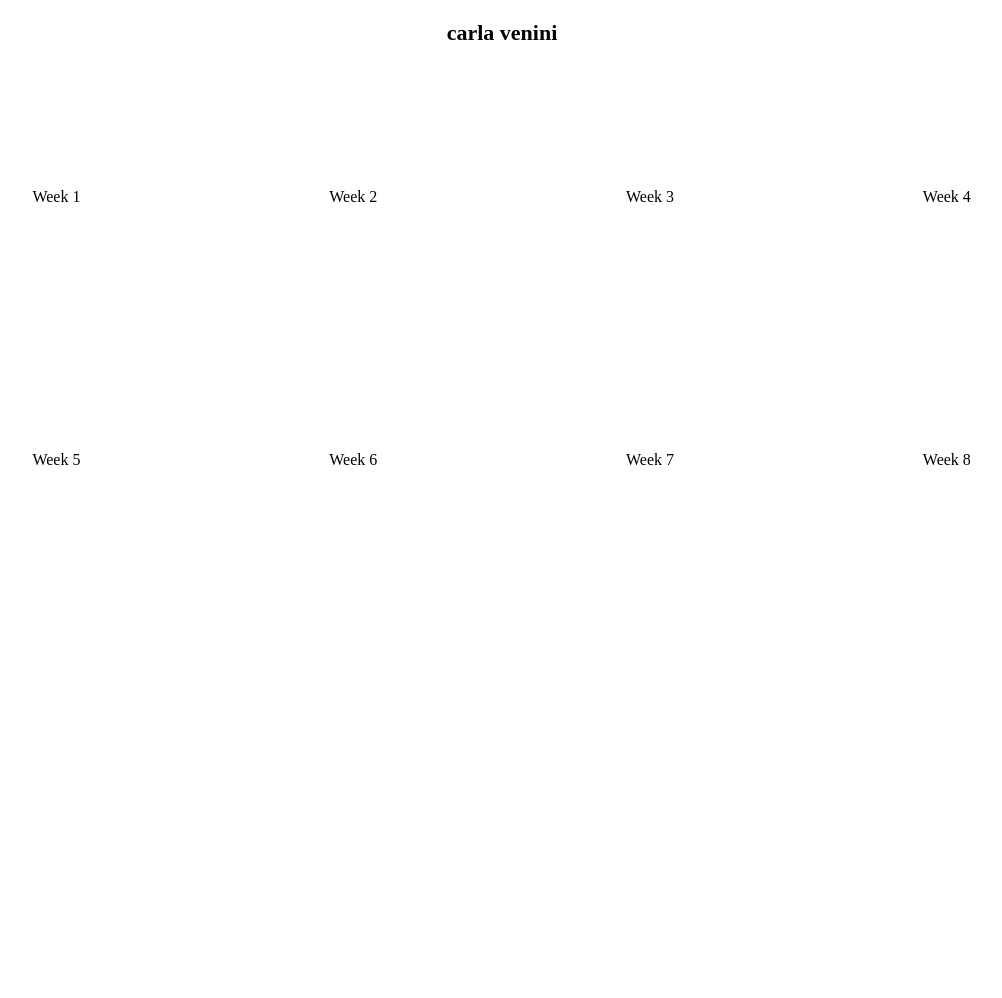
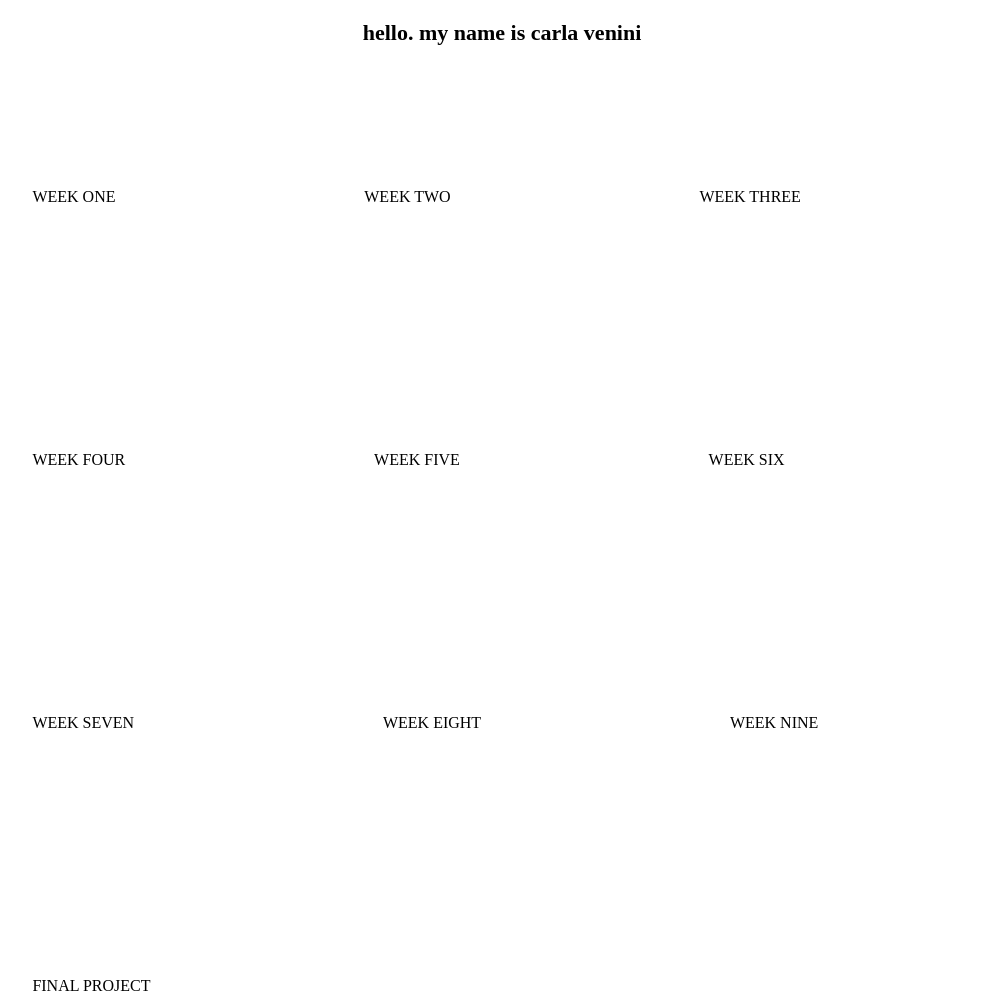
Before and after one commit to carlavenini/fewd-36, a plain HTML site: page index.html in a window 1280 px wide. Shown: the whole page, without its empty margins (138-1140 px from the left). Before the commit the page ends 800 px from the top, so only its background shows below. Drawn offline with Linux system fonts and the light colour scheme.

Commit message:
added final

```diff
--- a/index.html
+++ b/index.html
@@ -6,18 +6,20 @@
 
 <body>
 	<header>
-	<h1>carla venini</h1>
+	<h1>hello. my name is carla venini</h1>
 	</header>
 	<div class="row1">
 	 <ul>
-				<li><a href="cookie-recipe/cookie-recipe.html">Week 1</a></li>
-				<li><a href="resume/start.html">Week 2</a></li>
-				<li><a href="cookies/cookies.html">Week 3</a></li>
-				<li><a href="Week 4 Javascript/formulas-Javascript_day1/index.html">Week 4</a></li>
-				<li><a href="Week 5/compare-two-numbers/compare.html">Week 5</a></li>
-				<li><a href="Week 5/compare-two-numbers/compare.html">Week 6</a></li>
-				<li><a href="Week 7/ToDoList.html">Week 7</a></li>
-				<li><a href="Week 9/to-do-list-storage.html">Week 8</a></li>
+				<li><a href="cookie-recipe/cookie-recipe.html">WEEK ONE</a></li>
+				<li><a href="resume/start.html">WEEK TWO</a></li>
+				<li><a href="cookies/cookies.html">WEEK THREE</a></li>
+				<li><a href="Week 4 Javascript/formulas-Javascript_day1/index.html">WEEK FOUR</a></li>
+				<li><a href="Week 5/compare-two-numbers/compare.html">WEEK FIVE</a></li>
+				<li><a href="Week 5/compare-two-numbers/compare.html">WEEK SIX</a></li>
+				<li><a href="Week 7/ToDoList.html">WEEK SEVEN</a></li>
+				<li><a href="Week 9/to-do-list-storage.html">WEEK EIGHT</a></li>
+				<li><a href="Week 9/to-do-list-storage.html">WEEK NINE</a></li>
+				<li><a href="FINALFEWD/index.html">FINAL PROJECT</a></li>
 			</ul>
 		</div>
 
```
